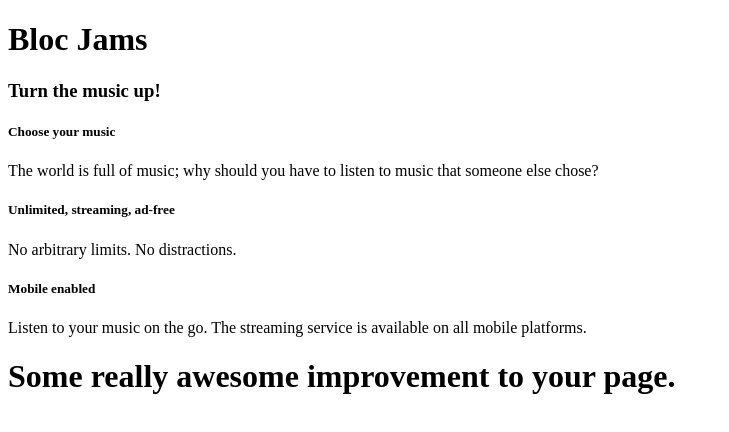
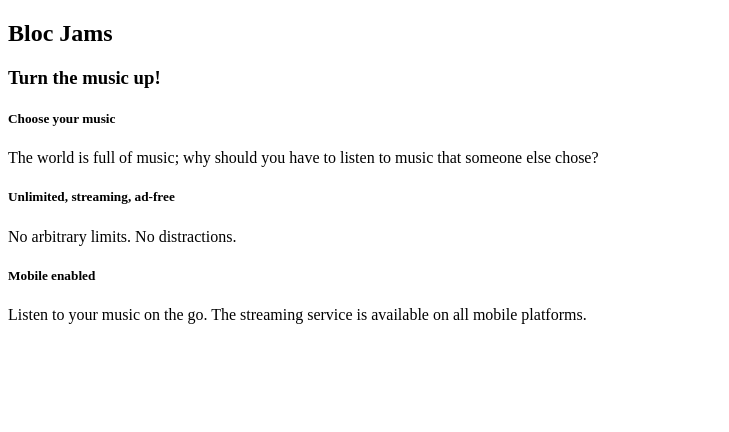
Before and after one commit to KatherineSantore/bloc-jams, a plain HTML site: page index.html in a window 1280 px wide. Shown: the whole page, without its empty margins (0-729 px from the left). Drawn offline with Linux system fonts and the light colour scheme.

Commit message:
refactor changes

```diff
--- a/index.html
+++ b/index.html
@@ -4,16 +4,16 @@
     <title>Bloc Jams</title>
 </head>
 <body>
-    <div> <!-- navigation bar -->
-    </div>
-    <div>  <!-- hero content -->
+    <nav> <!-- navigation bar -->
+    </nav>
+   <section>  <!-- hero content -->
         <h1>Bloc Jams</h1>
         <h3>Turn the music up!</h3>
-    </div>
-    <div>    <!-- selling points -->
+    </section>
+    <section>    <!-- selling points -->
         <h5>Choose your music</h5>
         <p>The world is full of music; why should you have to listen to music that someone else chose?</p>
-    </div>
+    </section>
     <div>
         <h5>Unlimited, streaming, ad-free</h5>
         <p>No arbitrary limits. No distractions.</p>
@@ -23,8 +23,6 @@
         <p>Listen to your music on the go. The streaming service is available on all mobile platforms.</p>
     </div>
 
-    <h1>Some really awesome improvement to your page.</h1>
-
 
 </body>
 </html>
```
